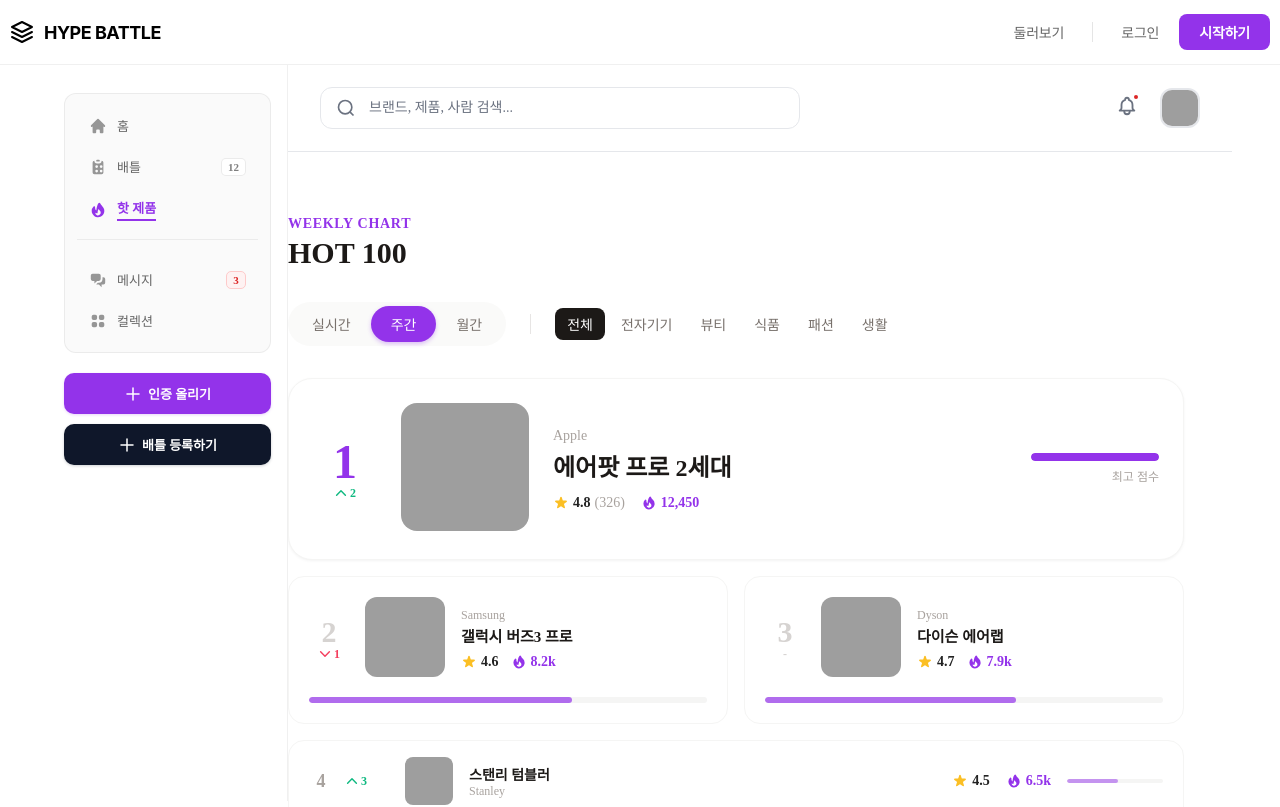
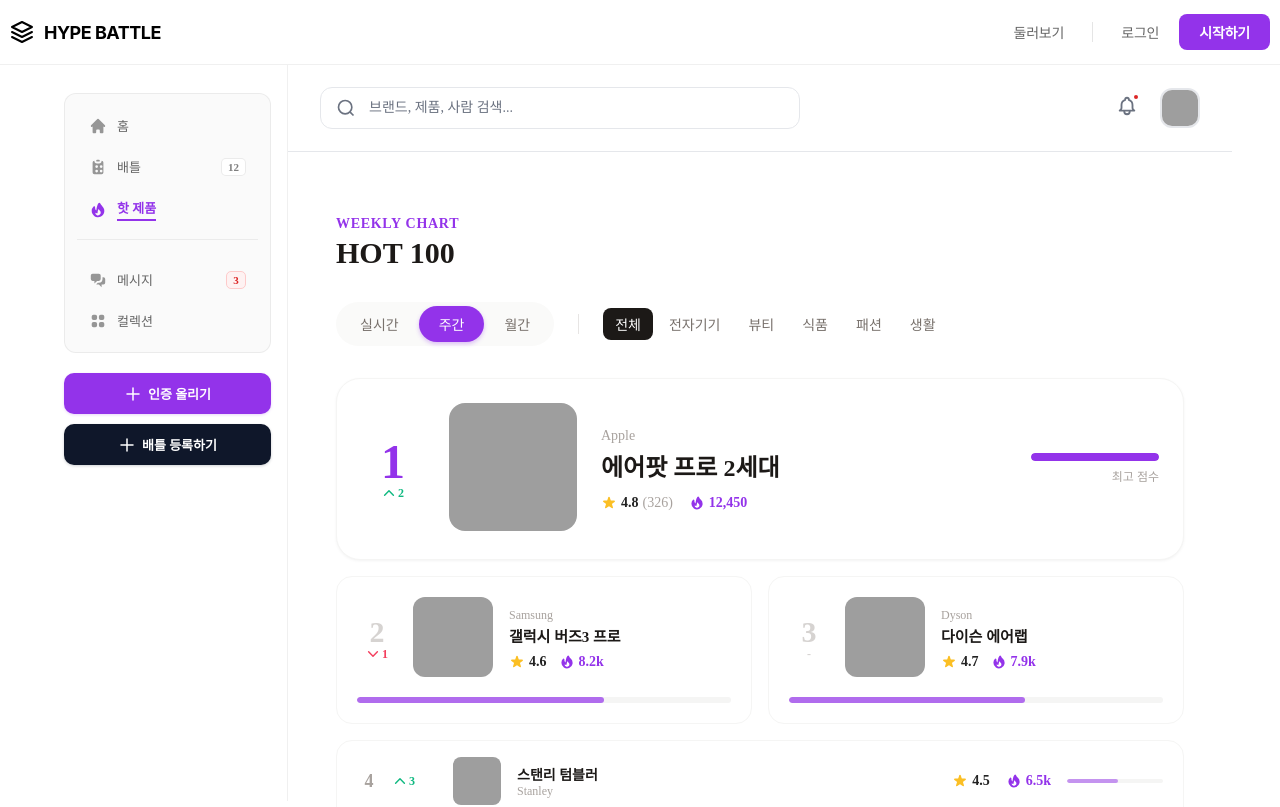
Before and after one commit to Minchae0322/toy-client, a Vue app: page /products in a window 1280 px wide. Shown: the top 807 px of the page. Built offline with nearby package versions, Linux system fonts and the light colour scheme; grey boxes are pictures that could not be loaded; a web font is replaced by a local one.

Commit message:
fix: 제품 랭킹 뷰 좌측 여백 추가
- ranking-wrapper에 반응형 좌측 패딩 추가
- FeedHomeView와 동일한 레이아웃 여백 적용
- 모바일: 1rem, 태블릿: 2rem, 데스크톱: 3rem

```diff
--- a/src/views/ProductRankingView.vue
+++ b/src/views/ProductRankingView.vue
@@ -474,6 +474,19 @@ onMounted(() => {
 .ranking-wrapper {
   max-width: 896px;
   padding: 32px 0;
+  padding-left: 1rem;
+}
+
+@media (min-width: 768px) {
+  .ranking-wrapper {
+    padding-left: 2rem;
+  }
+}
+
+@media (min-width: 1280px) {
+  .ranking-wrapper {
+    padding-left: 3rem;
+  }
 }
 
 /* Header */
```
